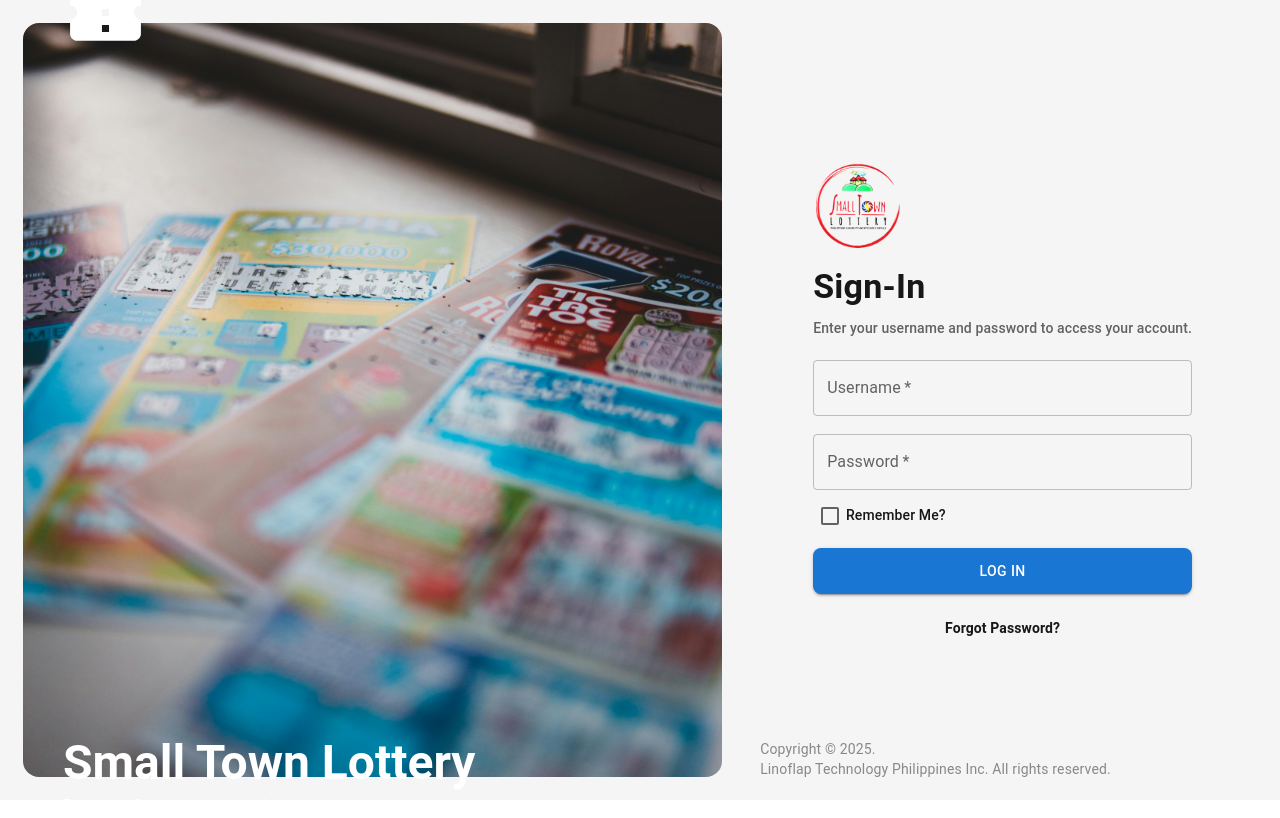
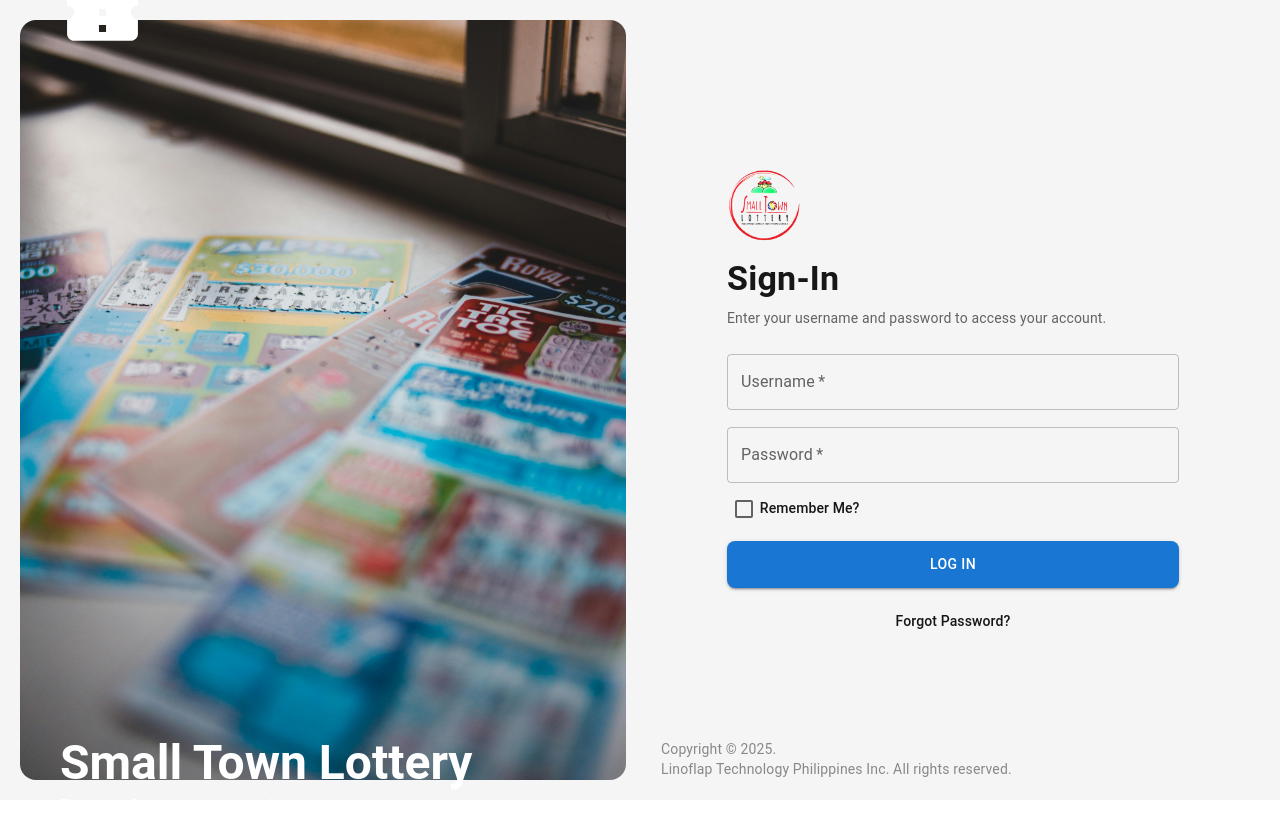
Before and after one commit to Linoflap-Devs/STL-Frontend, a Next.js app: page / in a window 1280 px wide. Built offline with nearby package versions, Linux system fonts and the light colour scheme.

Commit message:
improved form spacings

```diff
--- a/src/components/auth/Login.tsx
+++ b/src/components/auth/Login.tsx
@@ -8,9 +8,8 @@ import {
   Box,
   Checkbox,
   FormControlLabel,
-  InputAdornment,
 } from "@mui/material";
-import MonetizationOnIcon from "@mui/icons-material/MonetizationOn";
+//import MonetizationOnIcon from "@mui/icons-material/MonetizationOn";
 import ConfirmationNumberIcon from '@mui/icons-material/ConfirmationNumber';
 import { LoginSectionData } from "../../data/LoginSectionData";
 
@@ -20,6 +19,7 @@ const LoginPage = () => {
 
   const handleLogin = (e: { preventDefault: () => void }) => {
     e.preventDefault();
+    //console.log(username, password);
   };
 
   return (
@@ -47,7 +47,7 @@ const LoginPage = () => {
             flexDirection: "column",
             justifyContent: "center",
             borderRadius: "16px",
-            margin: "23px",
+            margin: "20px",
           }}
         >
           <ConfirmationNumberIcon sx={{ fontSize: 85, color: "white" }} />
@@ -76,9 +76,9 @@ const LoginPage = () => {
         {/* Right Column (Login Card Section) */}
         <Box
           sx={{
-            //flex: 1,
-            paddingLeft: { xs: 2, sm: 4, md: 5.5 }, // Adjust padding for different screen sizes
-            paddingTop: { xs: 0, sm: 0, md: 8 }, // Adjust padding for different screen sizes
+            flex: 1,
+            paddingLeft: { xs: 2, sm: 4, md: 5.5 },
+            paddingTop: { xs: 0, sm: 0, md: 8 },
             padding: 8,
             display: "flex",
             alignItems: "center",
@@ -97,19 +97,19 @@ const LoginPage = () => {
               <img
                 src={LoginSectionData.image}
                 alt="Logo"
-                style={{ maxWidth: "90px", width: "100%" }}
+                style={{ maxWidth: "75px", width: "100%" }}
               />
             </Box>
 
             <Typography
               variant="h4"
-              sx={{ fontWeight: "bold", marginBottom: 1 }}
+              sx={{ fontWeight: "bold" }}
             >
               {LoginSectionData.cardTitle}
             </Typography>
             <Typography
-              variant="subtitle2"
-              sx={{ marginTop: 1.3, color: "text.secondary" }}
+              variant="body2"
+              sx={{ marginTop: 1, color: "text.secondary" }}
             >
               {LoginSectionData.cardDescription}
             </Typography>
@@ -124,7 +124,7 @@ const LoginPage = () => {
               >
                 <TextField
                   sx={{
-                    marginTop: 2.5,
+                    marginTop: 3.2,
                     marginBottom: 0.2,
                   }}
                   label="Username"
@@ -186,8 +186,7 @@ const LoginPage = () => {
               <Typography
                 variant="subtitle2"
                 sx={{
-                  fontWeight: "bold",
-                  marginTop: 3,
+                  marginTop: 2.9,
                   textAlign: "center",
                 }}
               >
```
